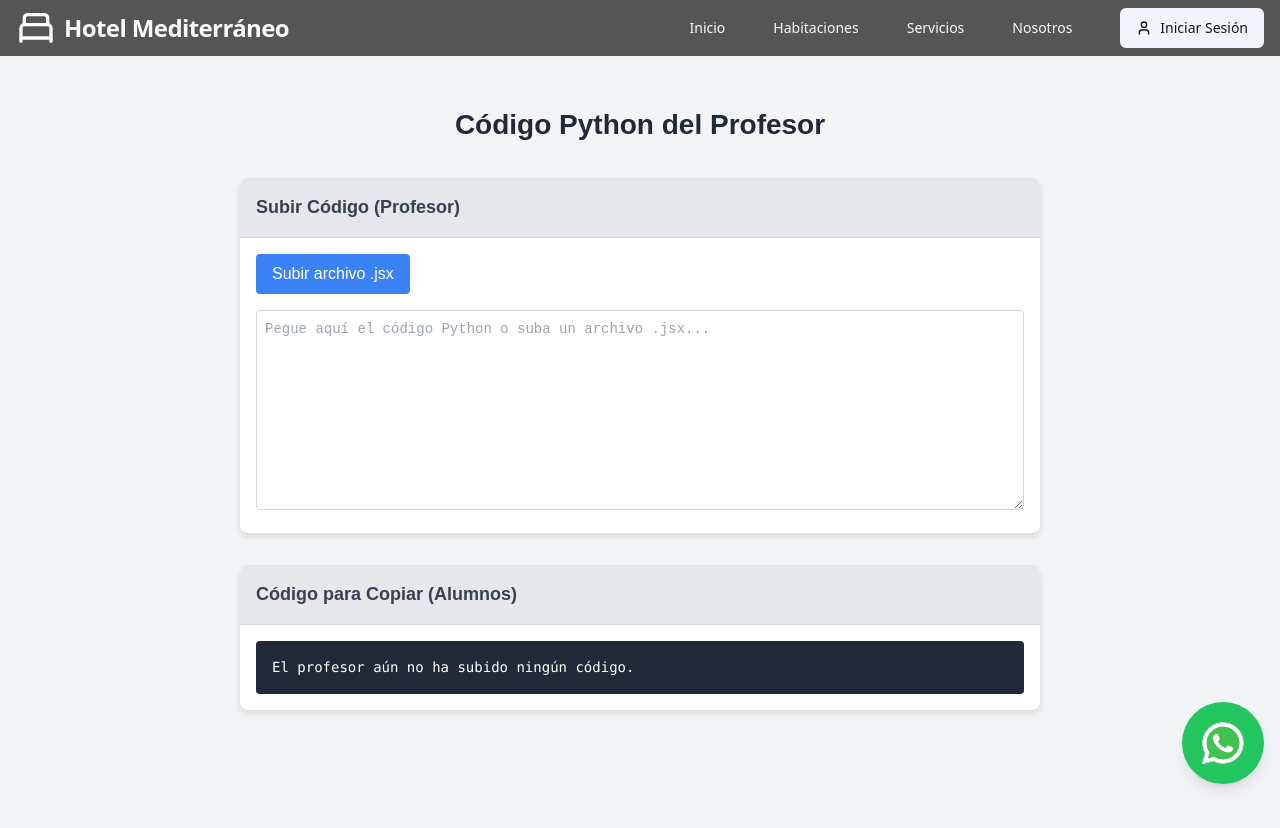
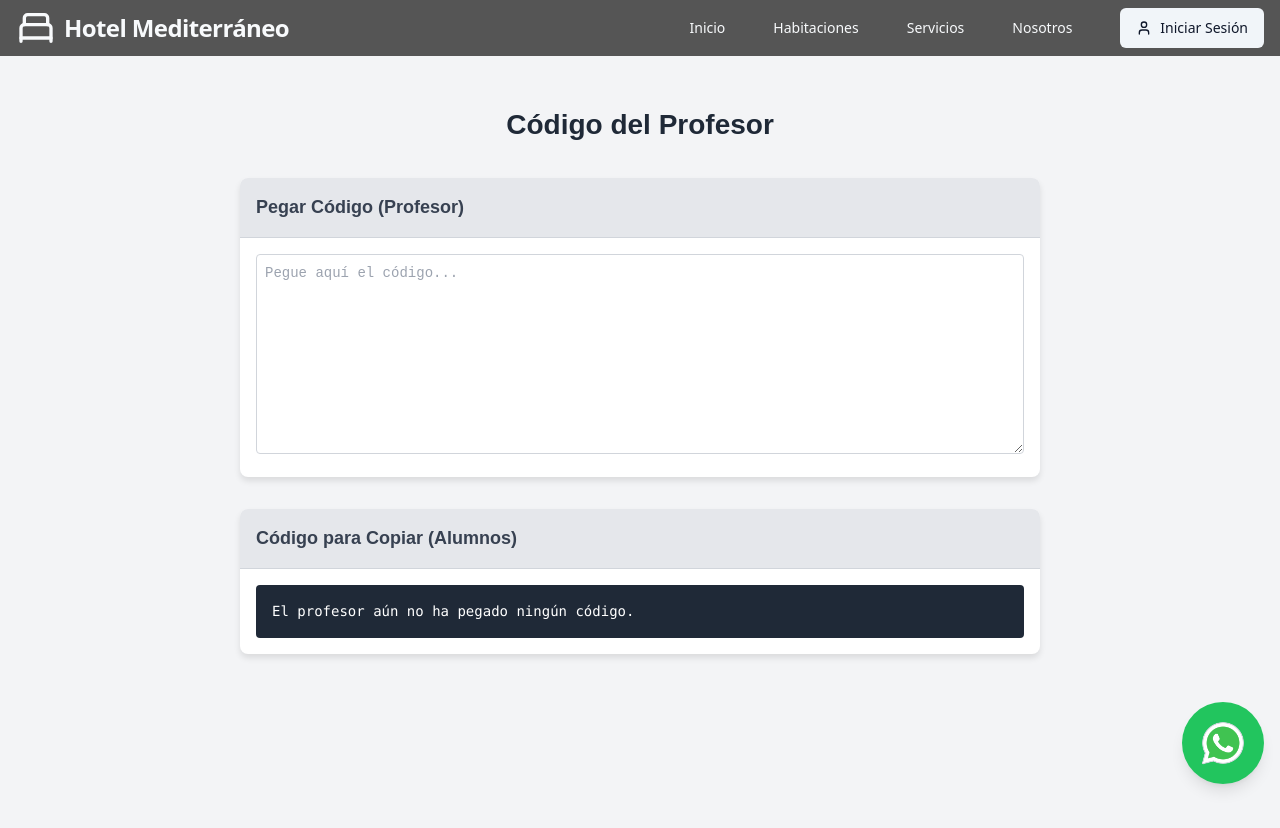
Before and after one commit to martinxr250/medres.github.io, a React (Vite) app: page / in a window 1280 px wide. Shown: the top 828 px of the page. Built offline with nearby package versions, Linux system fonts and the light colour scheme.

Commit message:
Update Inicio.jsx

```diff
--- a/src/pages/Inicio.jsx
+++ b/src/pages/Inicio.jsx
@@ -3,22 +3,9 @@ import React, { useState } from 'react';
 const LandingPage = () => {
   const [code, setCode] = useState('');
   const [isCopied, setIsCopied] = useState(false);
-  const [fileName, setFileName] = useState('');
 
   const handleCodeChange = (event) => {
     setCode(event.target.value);
-  };
-
-  const handleFileUpload = (event) => {
-    const file = event.target.files[0];
-    if (file) {
-      setFileName(file.name);
-      const reader = new FileReader();
-      reader.onload = (e) => {
-        setCode(e.target.result);
-      };
-      reader.readAsText(file);
-    }
   };
 
   const handleCopyCode = () => {
@@ -102,51 +89,20 @@ const LandingPage = () => {
     buttonIcon: {
       marginRight: '4px',
     },
-    fileUpload: {
-      marginBottom: '16px',
-    },
-    fileInput: {
-      display: 'none',
-    },
-    fileLabel: {
-      backgroundColor: '#3b82f6',
-      color: 'white',
-      padding: '8px 16px',
-      borderRadius: '4px',
-      cursor: 'pointer',
-      display: 'inline-block',
-    },
-    fileName: {
-      marginLeft: '8px',
-      fontStyle: 'italic',
-    },
   };
 
   return (
     <div style={styles.container}>
       <div style={styles.content}>
-        <h1 style={styles.title}>Código Python del Profesor</h1>
+        <h1 style={styles.title}>Código del Profesor</h1>
 
         <div style={styles.card}>
           <div style={styles.cardHeader}>
-            <h2 style={styles.cardTitle}>Subir Código (Profesor)</h2>
+            <h2 style={styles.cardTitle}>Pegar Código (Profesor)</h2>
           </div>
           <div style={styles.cardContent}>
-            <div style={styles.fileUpload}>
-              <input
-                type="file"
-                id="fileInput"
-                accept=".jsx"
-                onChange={handleFileUpload}
-                style={styles.fileInput}
-              />
-              <label htmlFor="fileInput" style={styles.fileLabel}>
-                Subir archivo .jsx
-              </label>
-              {fileName && <span style={styles.fileName}>{fileName}</span>}
-            </div>
             <textarea
-              placeholder="Pegue aquí el código Python o suba un archivo .jsx..."
+              placeholder="Pegue aquí el código..."
               value={code}
               onChange={handleCodeChange}
               style={styles.textarea}
@@ -161,7 +117,7 @@ const LandingPage = () => {
           <div style={styles.cardContent}>
             <div style={styles.codeBlock}>
               <pre>
-                <code>{code || 'El profesor aún no ha subido ningún código.'}</code>
+                <code>{code || 'El profesor aún no ha pegado ningún código.'}</code>
               </pre>
               {code && (
                 <button onClick={handleCopyCode} style={styles.copyButton}>
```
